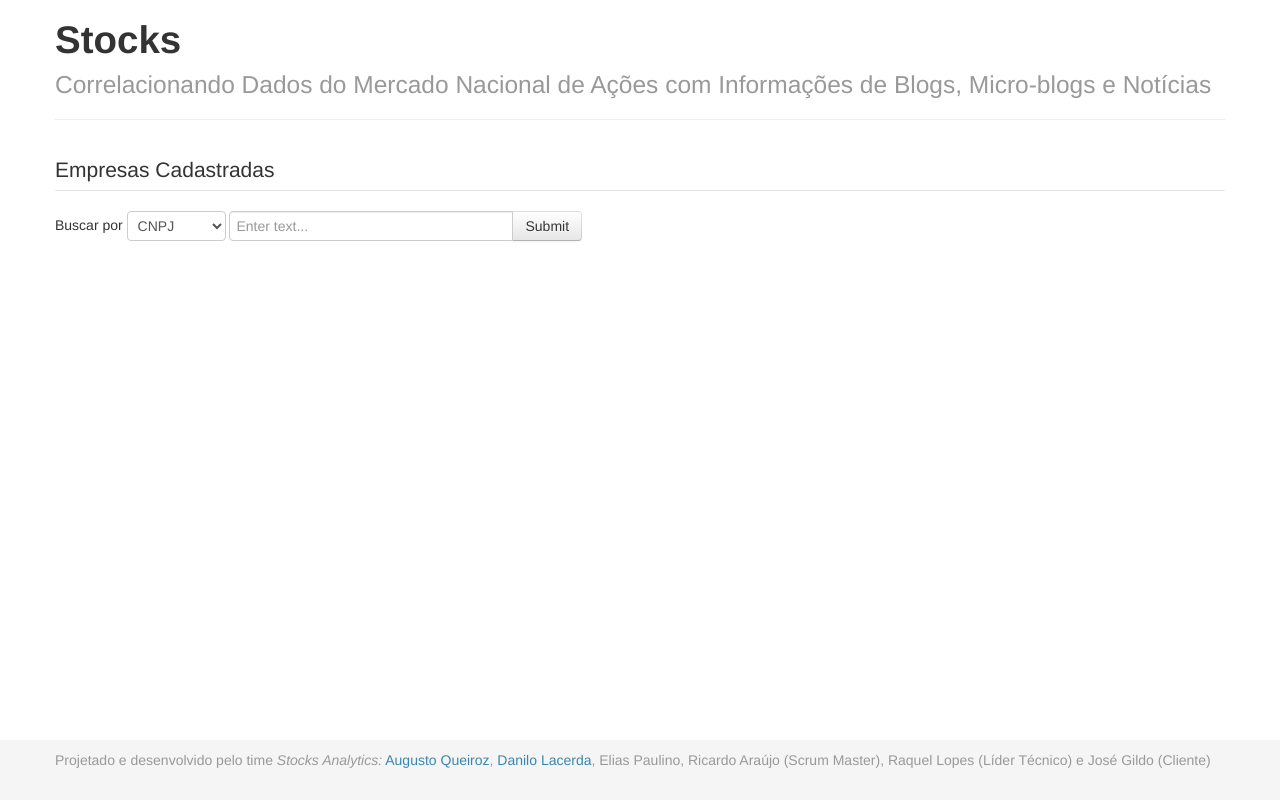
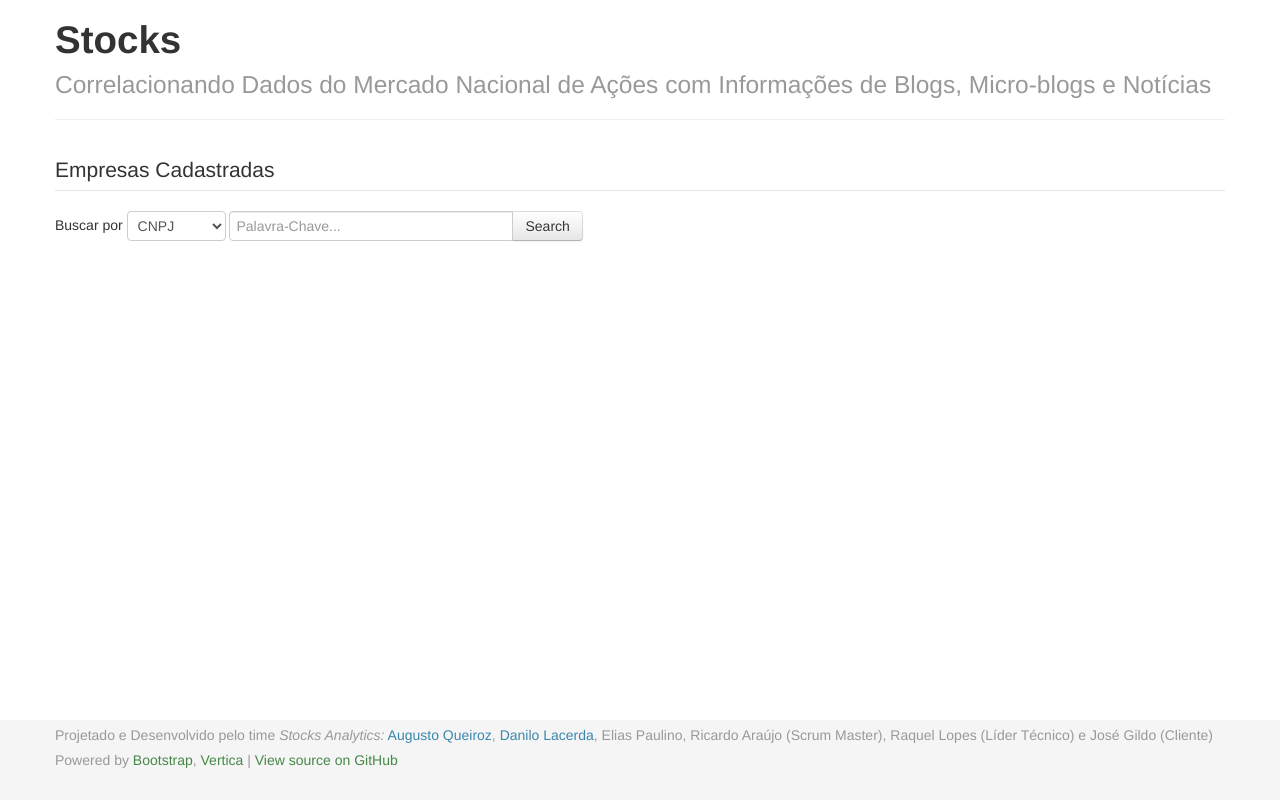
Before and after one commit to analytics-ufcg/stocks, a PHP site: page / in a window 1280 px wide. Run offline with PHP 8.4, Linux system fonts and the light colour scheme.

Commit message:
GUI improvements DONE! =D

```diff
--- a/src/web/stocks/control/controllers.js
+++ b/src/web/stocks/control/controllers.js
@@ -1,32 +1,17 @@
 function main_controller(){
 
-	// TODO: Check if this realy works...
-	$(window).keydown(function(event){
-    	if(event.keyCode == 13) {
-      		event.preventDefault();
-      		return false;
-    	}
-  	});
-  	// TODO: Check if this realy works...
-	$("#textArea").keydown(function(e) {console.log(e.keyCode); enter_text_area(e)});
-
-	// TODO: Check if this realy works...
-	// $("#search_radio").buttonset();
-
-	// TODO: Change this after adding the jQueryUI
-	$("#go").click(function() {click_go_button()});
-	$("#search_radio1").click(function(){fill_combo_options()})
-	$("#search_radio2").click(function(){fill_combo_options()})
+	$("#search_form").submit(function(e){
+		// Avoid refreshing the page
+		e.preventDefault();
+		run_search();
+	})
 }
 
-function enter_text_area(e){
-	if ((e.which && e.which == 13) || (e.keyCode && e.keyCode == 13)) {
-		return click_go_button();
-	}
-}
-function click_go_button(){
-	var serializedData = $('#table_form').serialize();
-
+function run_search(){
+	$("#go_search").button('loading');
+	var serializedData = $('#search_form').serialize();
+	// console.log(serializedData);
+	// show_empresa_table([]);
 	$.ajax({
 		type: 'GET',
 		dataType: 'json',
@@ -34,9 +19,12 @@ function click_go_button(){
 		async: true,
 		data: serializedData,
 		success: function(response) {
+			$("go_search").button('reset');
+
 			if (response.table.length > 0){
-				// console.log(response)
 				show_empresa_table(response.table);
+			}else{
+				console.log("Nada foi encontrado.");
 			}
 		}
 	});
--- a/src/web/stocks/css/stocks.css
+++ b/src/web/stocks/css/stocks.css
@@ -13,12 +13,12 @@ html,body {
 	height: auto !important;
 	height: 100%;
 	/* Negative indent footer by it's height */
-	margin: 0 auto -60px;
+	margin: 0 auto -80px;
 }
 
 /* Set the fixed height of the footer here */
 #footer {
-	height: 60px;
+	height: 80px;
 }
 #footer {
 	background-color: #f5f5f5;
@@ -42,5 +42,5 @@ html,body {
 }
 
 .container .credit {
-	margin: 10px 0;
+	margin: 5px 0;
 }
--- a/src/web/stocks/index.html
+++ b/src/web/stocks/index.html
@@ -26,20 +26,19 @@
 <body>
 	<!-- Part 1: Wrap all page content here -->
 	<div id="wrap">
-
 		<!-- Begin page content -->
-		<div class="container">
-        	<div class="page-header">
+		<div id="content_bar" class="container">
+        	<div id="top_bar" class="page-header">
           		<h1>Stocks <br>
           			<!-- Subtitle -->
           			<small>Correlacionando Dados do Mercado Nacional de Ações com Informações de Blogs, Micro-blogs e Notícias</small>
           		</h1>
         	</div>
-        	<form class = "form-inline">
+        	<form id ="search_form" class = "form-inline" method="GET">
         		<fieldset>
         			<legend>Empresas Cadastradas</legend>
         			<label> Buscar por </label>
-        			<select style='width:auto;'>
+        			<select name="search_type" style='width:auto;'>
 						<option>CNPJ</option>
 						<option>CVM</option>
 						<option>ISIN</option>
@@ -49,18 +48,17 @@
 						<option>Segmento</option>
 					</select>
 					<div class="input-append">
-	    				<input class = "input-xlarge" type="text" placeholder="Enter text...">
-    					<button class="btn" type="button">Submit</button>
+	    				<input id="text_area" name="text_area" class = "input-xlarge" type="text" placeholder="Palavra-Chave..." data-provide="typeahead">
+    					<button id="go_search" type="submit" class="btn" data-loading-text="Carregando...">Search</button>
     				</div>
         		</fieldset>
         	</form>
-
+        	<div id="central_bar" class="container"></div>
 	    </div>
     </div>
-
     <div id="footer">
 	    <div class="container">
-        <p class="muted credit">Projetado e desenvolvido pelo time <em>Stocks Analytics:</em>
+	        <p class="muted credit">Projetado e Desenvolvido pelo time <em>Stocks Analytics:</em>
 	        	<a class='text-info' target='_blank' href='http://br.linkedin.com/pub/augusto-queiroz-de-macedo/22/b98/552'>Augusto Queiroz</a>,
 	        	<a class='text-info' target='_blank' href='http://lattes.cnpq.br/6027095454406194 '>Danilo Lacerda</a>,
 	        	<a class='muted' target='_blank' href=''>Elias Paulino</a>,
@@ -68,39 +66,22 @@
 	        	<a class='muted' target='_blank' href=''>Raquel Lopes</a> (Líder Técnico) e
 				<a class='muted' target='_blank' href=''>José Gildo</a> (Cliente)
 	        </p>
+	        <p class="muted credit">
+	        	Powered by <a class='text-success' target='_blank' href='http://twitter.github.io/bootstrap/'>Bootstrap</a>,
+	        	<a class='text-success' target='_blank' href='http://www.vertica.com/'>Vertica</a> |
+				<a class='text-success' target='_blank' href='https://github.com/analyticsUfcg/stocks'>View source on GitHub</a>
+			</p>
         </div>
     </div>
-
-
-	<!--
-		<div class="container-fluid offset1">
-			<form id = "table_form" method="GET">
- 				<div>
-					<input type="radio" name="tipo_de_busca"
-						id="search_radio1"
-						value="codigo" checked> Busca por código
-					<input type="radio" name="tipo_de_busca"
-						id="search_radio2"
-						value="classificacao"> Busca por classificação
-				</div>
-				<div>
-					<select name="combo" id="combo"></select>
-					<input name="textArea" id="textArea" type="text">
-					<input name="ok_button" type="button" id="go" value="Ok">
-				</div>
-			</form>
-			<br>
-			<div id="main_table">
-			</div>
-		</div> -->
 </body>
 </html>
 <script type="text/javascript" language="javascript">
-	$(document).ready(fill_initial_options());
 	$(document).ready(main_controller());
+	// TODO: Improve this based on this site: http://tatiyants.com/how-to-use-json-objects-with-twitter-bootstrap-typeahead/
+	$('#text_area').typeahead({source: ["alguem", "algo", "aquele"]})
 </script>
 
-
+<!-- EXTRA CODE to change the above list selection per button groups -->
 <!-- <div class="input-prepend">
 	<div class="btn-group" id="search_type">
 	  	<a class="btn dropdown-toggle" data-toggle="dropdown" href="#">
--- a/src/web/stocks/view/views.js
+++ b/src/web/stocks/view/views.js
@@ -1,30 +1,7 @@
-function fill_combo_options() {
-
-    if($("#search_radio1")[0].checked){
-        option_names = Array('CNPJ', 'CVM', 'ISIN');
-    }else{
-        option_names = Array('Setor', 'Sub-Setor', 'Segmento');
-    }
-
-    $("#combo").empty();
-
-    for (var i = 0; i < option_names.length; i++) {
-        var opt = document.createElement("option");
-        opt.value = option_names[i];
-        opt.text = option_names[i];
-        $("#combo").append(opt);
-    };
-}
-
-function fill_initial_options(){
-    // $("#search_radio1")[0].checked = true;
-    fill_combo_options();
-}
-
 function show_empresa_table(table_array){
 
     // Create the table result as html
-    var table = "<table id='empresa_table' border='1'><tr><th>Logomarca</th><th>Dados Da Empresa</th><th>Contato</th><th>Qualificacao</th></tr><tbody><tr>";
+    var table = "<table id='empresa_table' class='table table-bordered table-hover table-condensed'><tr><th>Logomarca</th><th>Dados Da Empresa</th><th>Contato</th><th>Qualificação</th></tr><tbody><tr>";
 
     for (var i = 0; i < table_array.length; i++) {
         row = table_array[i];
@@ -40,5 +17,6 @@ function show_empresa_table(table_array){
             +row['segmento']+"</td></tr>";
     };
 
-    $("#main_table").html(table);
+    // Update the central bar with the new table
+    $("#central_bar").html(table);
 }
```
Lines whose indentation alone changed are shown as unchanged.
